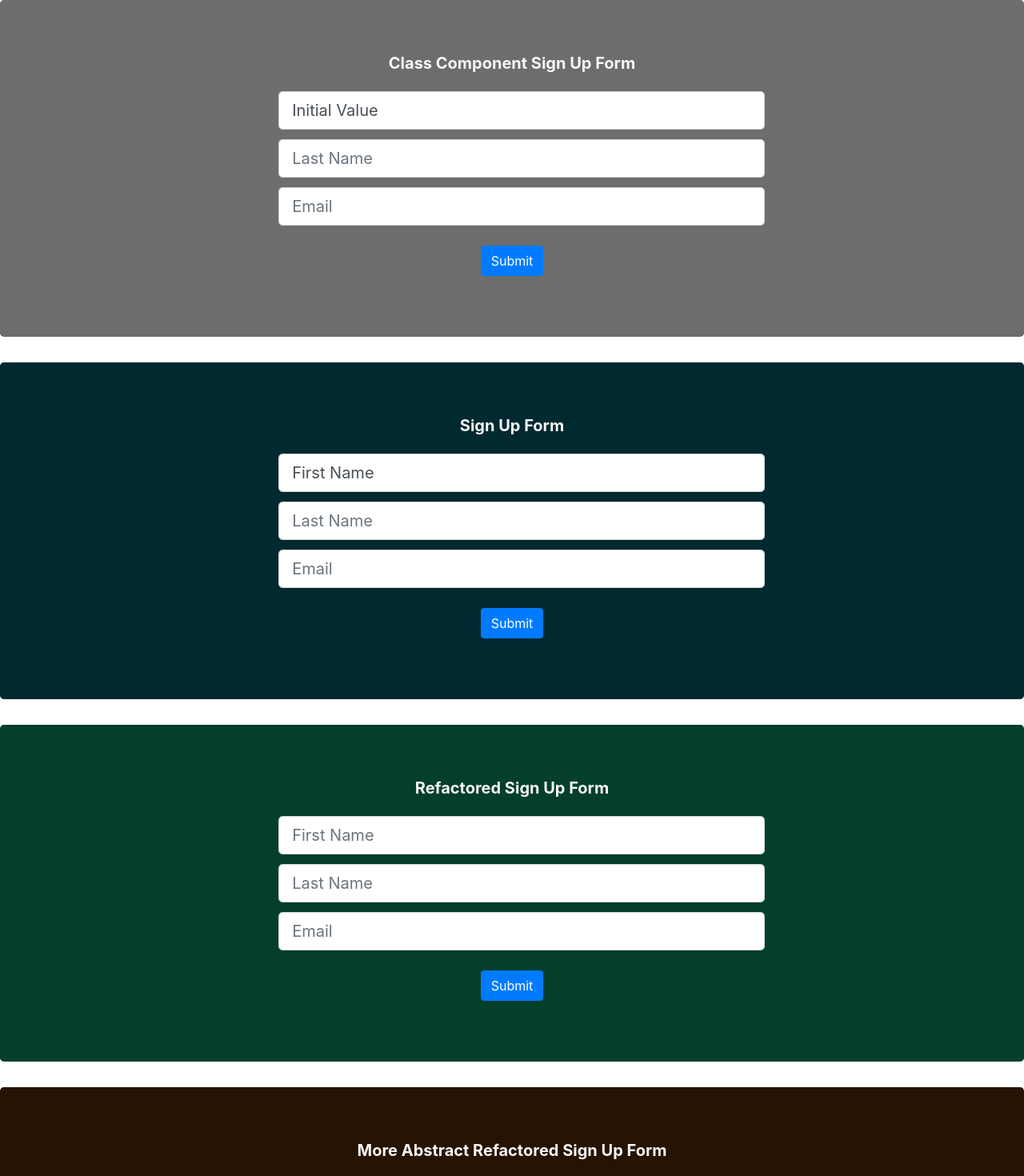
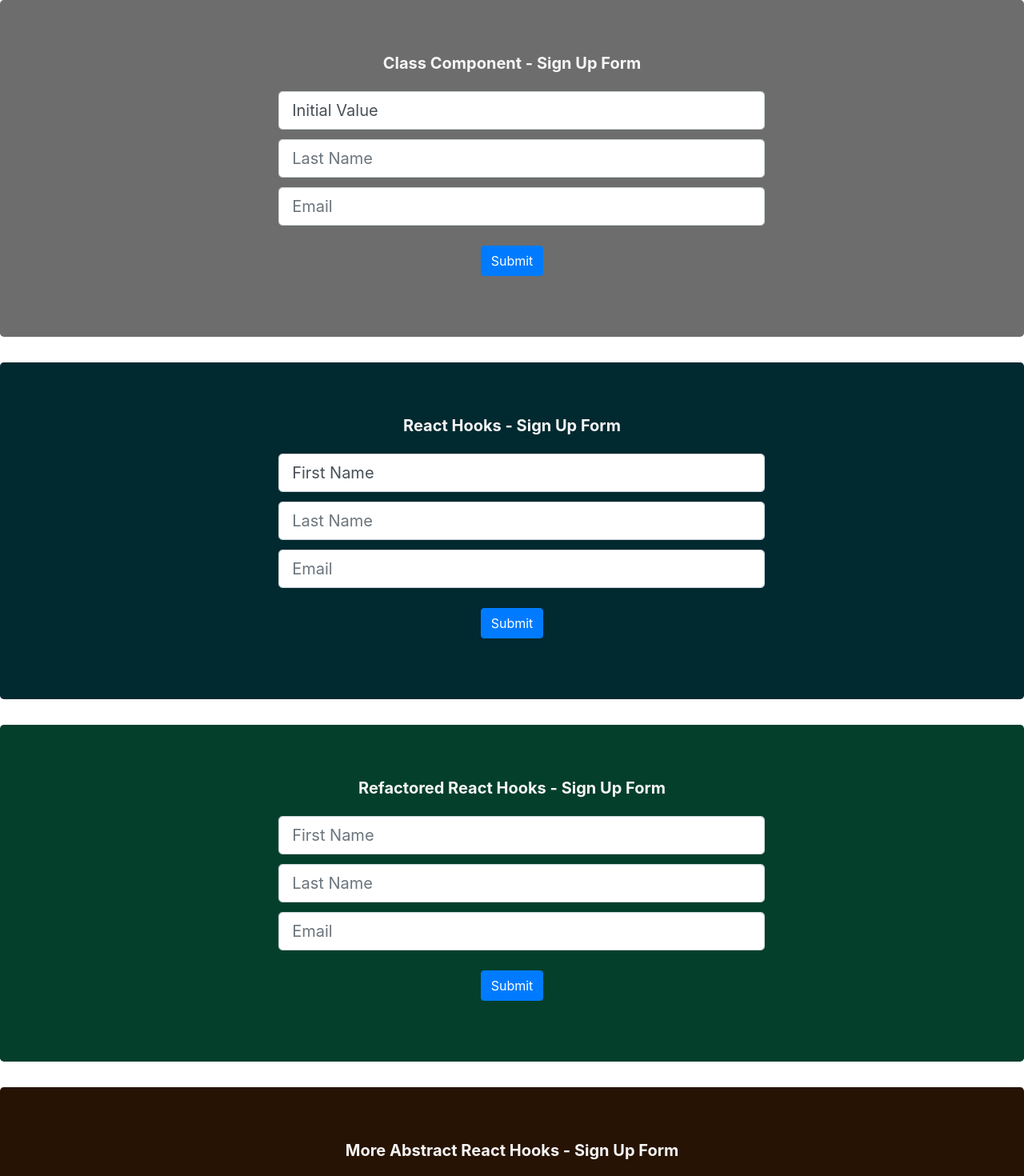
Before and after one commit to PrestonElliott/React-Hooks, a React (Create React App) app in the folder react-hooks/: page / in a window 1280 px wide. Shown: the top 1470 px of the page at 80% size. Built offline with nearby package versions, Linux system fonts and the light colour scheme.

Commit message:
added comments

```diff
--- a/react-hooks/src/Components/abstractHookForm.jsx
+++ b/react-hooks/src/Components/abstractHookForm.jsx
@@ -1,13 +1,14 @@
 import React, { useState, useEffect, Fragment } from 'react'
 import { Form, Button, Jumbotron } from 'react-bootstrap'
 
-export default function RefactoredSignUpForm() {
+export default function AbstractHookForm() {
+
     // CREATE OBJECTS TO PASS AS ARGUMENTS INTO FUNCTION useFormUpdate
     const firstName = useFormUpdate()
     const lastName = useFormUpdate()
     const email = useFormUpdate()
 
-    // EXAMPLE FORM SUBMISSION
+    // ABSTRACT REACT HOOKS - FORM SUBMIT EVENT HANDLER
     const handleSubmit = (e) => {
         console.log(firstName.value)
         e.preventDefault()
@@ -27,12 +28,12 @@ export default function RefactoredSignUpForm() {
         })
     }
 
-    // USE EFFECT HOOK TO UPDATE BROWSER TAB TITLE
+    // ABSTRACT REACT EFFECT HOOK - UPDATES BROWSER TAB TEXT
     useEffect(() => {
         document.title = firstName.value + ' ' + lastName.value
     })
 
-    // DISPLAYS FORM
+    // ABSTRACT REACT HOOKS - RENDERS COMPONENT
     return (
         <Fragment>
                 <Jumbotron id="hook-form-3">
@@ -42,7 +43,7 @@ export default function RefactoredSignUpForm() {
                     >
 
                         <Form.Label className="form-header">
-                            More Abstract Refactored Sign Up Form
+                            More Abstract React Hooks - Sign Up Form
                         </Form.Label>
 
                         <Form.Control
@@ -82,13 +83,7 @@ export default function RefactoredSignUpForm() {
     )
 }
 
-// REFACTORED TO WORK FOR ALL FORM FIELDS
-// CODE IS DRY-(DON'T REPEAT YOURSELF)
-
-// CUSTOM REACT HOOK useFormUpdate
-// CUSTOM HOOK'S NAMING CONVENTION BEGINS WITH 'use'
-
-// CAN MOVE FUNCTIONS TO BOTTOM OF FILE
+// ABSTRACT REACT HOOKS - CAN MOVE FUNCTIONS TO BOTTOM OF FILE
 function useFormUpdate(initialValue) {
     const [value, formValue] = useState(initialValue)
 
--- a/react-hooks/src/Components/classForm.jsx
+++ b/react-hooks/src/Components/classForm.jsx
@@ -1,15 +1,17 @@
 import React, { Fragment } from 'react'
 import { Form, Button, Jumbotron } from 'react-bootstrap'
 
-export default class ClassForm extends React.Component {
+export default class ClassSignUpForm extends React.Component {
     // CLASS COMPONENT - FORM USING STATE
 
+    // SET INITIAL STATE
     state = {
         firstName: "Initial Value",
         lastName: "",
         email: ""
     }
 
+    // CLASS COMPONENT - FORM FIELDS EVENT HANDLERS
     handleFirstNameUpdate = (e) => {
         this.setState({
             ...this.state, firstName: e.target.value
@@ -28,6 +30,7 @@ export default class ClassForm extends React.Component {
         })
     }
 
+    // CLASS COMPONENT - FORM SUBMIT EVENT HANDLER
     handleSubmit = (e) => {
         e.preventDefault()
 
@@ -46,6 +49,7 @@ export default class ClassForm extends React.Component {
         })
     }
 
+    // RENDERS CLASS COMPONENT
     render() {
         return (
             <Fragment>
@@ -56,11 +60,12 @@ export default class ClassForm extends React.Component {
                     >
 
                         <Form.Label className="form-header">
-                            Class Component Sign Up Form
+                            Class Component - Sign Up Form
                         </Form.Label>
 
                         <Form.Control
                             className="form-fields"
+                            name="first-name"
                             size="lg"
                             type="text"
                             placeholder="First Name"
@@ -70,6 +75,7 @@ export default class ClassForm extends React.Component {
 
                         <Form.Control
                             className="form-fields"
+                            name="last-name"
                             size="lg"
                             type="text"
                             placeholder="Last Name"
@@ -79,6 +85,7 @@ export default class ClassForm extends React.Component {
 
                         <Form.Control
                             className="form-fields"
+                            name="email"
                             size="lg"
                             type="text"
                             placeholder="Email"
--- a/react-hooks/src/Components/hookForm.jsx
+++ b/react-hooks/src/Components/hookForm.jsx
@@ -1,15 +1,15 @@
 import React, { useState, useEffect, Fragment } from 'react'
 import { Form, Button, Jumbotron } from 'react-bootstrap'
 
-export default function SignUpForm() {
-    // "First Name" IS AN EXAMPLE OF SETTING INITIAL STATE
+export default function HookSignUpForm() {
+    // FUNCTION COMPONENT WITH REACT HOOKS
+
+    // SET INITIAL STATE
     const [firstName, formFirstName] = useState("First Name ")
     const [lastName, formLastName] = useState()
     const [email, formEmail] = useState()
 
-
-    // MAKE CODE DRY-(DON'T REPEAT YOURSELF)
-    // REFACTOR EVENT HANDLERS TO WORK FOR ALL FORM FIELDS
+    // REACT HOOKS - FORM FIELDS EVENT HANDLERS
     function handleFirstNameUpdate(e) {
         formFirstName(e.target.value)
     }
@@ -22,6 +22,7 @@ export default function SignUpForm() {
         formEmail(e.target.value)
     }
 
+    // REACT HOOKS - FORM SUBMIT EVENT HANDLER
     const handleSubmit = (e) => {
         e.preventDefault()
 
@@ -42,11 +43,12 @@ export default function SignUpForm() {
         })
     }
 
-    // USE EFFECT HOOK
+    // REACT EFFECT HOOK - UPDATES BROWSER TAB TEXT
     useEffect(() => {
         document.title = firstName + ' ' + lastName
     })
 
+    // REACT HOOKS - RENDERS COMPONENT
     return (
             <Fragment>
                 <Jumbotron id="hook-form-1">
@@ -56,7 +58,7 @@ export default function SignUpForm() {
                     >
 
                         <Form.Label className="form-header">
-                            Sign Up Form
+                            React Hooks - Sign Up Form
                         </Form.Label>
 
                         <Form.Control
--- a/react-hooks/src/Components/refactoredHookForm.jsx
+++ b/react-hooks/src/Components/refactoredHookForm.jsx
@@ -2,16 +2,14 @@ import React, { useState, useEffect, Fragment } from 'react'
 import { Form, Button, Jumbotron } from 'react-bootstrap'
 
 export default function RefactoredSignUpForm() {
+
     // CREATE OBJECTS TO PASS AS ARGUMENTS INTO FUNCTION useFormUpdate
     const firstName = useFormUpdate()
     const lastName = useFormUpdate()
     const email = useFormUpdate()
 
-    // REFACTORED TO WORK FOR ALL FORM FIELDS
-    // CODE IS DRY-(DON'T REPEAT YOURSELF)
-
-    // CUSTOM REACT HOOK useFormUpdate
-    // CUSTOM HOOK'S NAMING CONVENTION BEGINS WITH 'use'
+    // REFACTORED REACT HOOKS - FORM FIELDS EVENT HANDLER
+    // CUSTOM REACT HOOK useFormUpdate - WORKS FOR ALL FORM FIELDS
     function useFormUpdate(initialValue) {
         const [value, formValue] = useState(initialValue)
 
@@ -25,7 +23,7 @@ export default function RefactoredSignUpForm() {
         }
     }
 
-    // EXAMPLE FORM SUBMISSION
+    // REFACTORED REACT HOOKS - FORM SUBMIT EVENT HANDLER
     const handleSubmit = (e) => {
         console.log(firstName.value)
         e.preventDefault()
@@ -45,12 +43,12 @@ export default function RefactoredSignUpForm() {
         })
     }
 
-    // USE EFFECT HOOK TO UPDATE BROWSER TAB TITLE
+    // REFACTORED REACT EFFECT HOOK - UPDATES BROWSER TAB TEXT
     useEffect(() => {
         document.title = firstName.value + ' ' + lastName.value
     })
 
-    // DISPLAYS FORM
+    // REFACTORED REACT HOOKS - RENDERS COMPONENT
     return (
         <Fragment>
                 <Jumbotron id="hook-form-2">
@@ -60,7 +58,7 @@ export default function RefactoredSignUpForm() {
                     >
 
                         <Form.Label className="form-header">
-                            Refactored Sign Up Form
+                            Refactored React Hooks - Sign Up Form
                         </Form.Label>
 
                         <Form.Control
--- a/react-hooks/src/index.css
+++ b/react-hooks/src/index.css
@@ -1,4 +1,4 @@
-/* FORM STYLING */
+/* FORMS STYLING */
 .sign-up-form {
   margin: auto;
   text-align: center;
```
